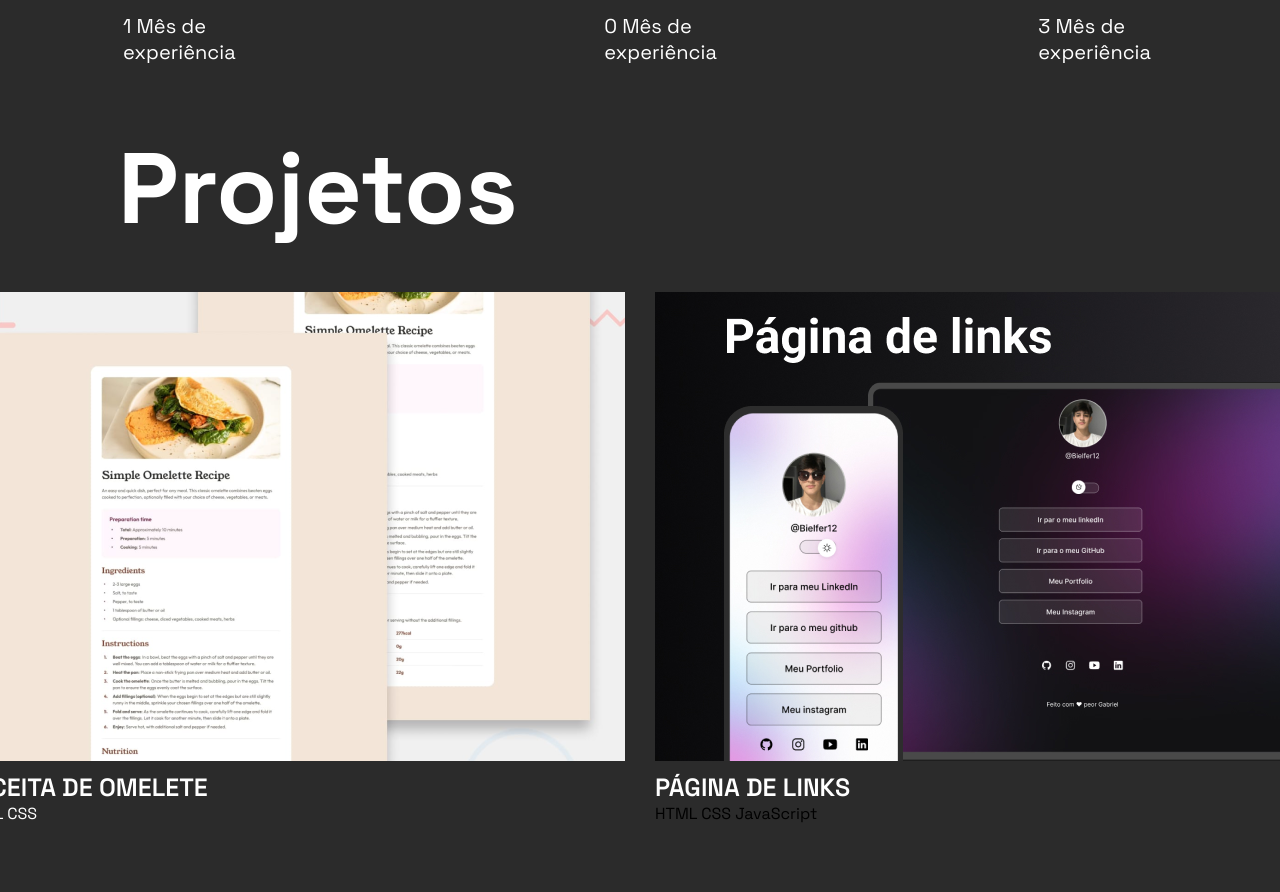
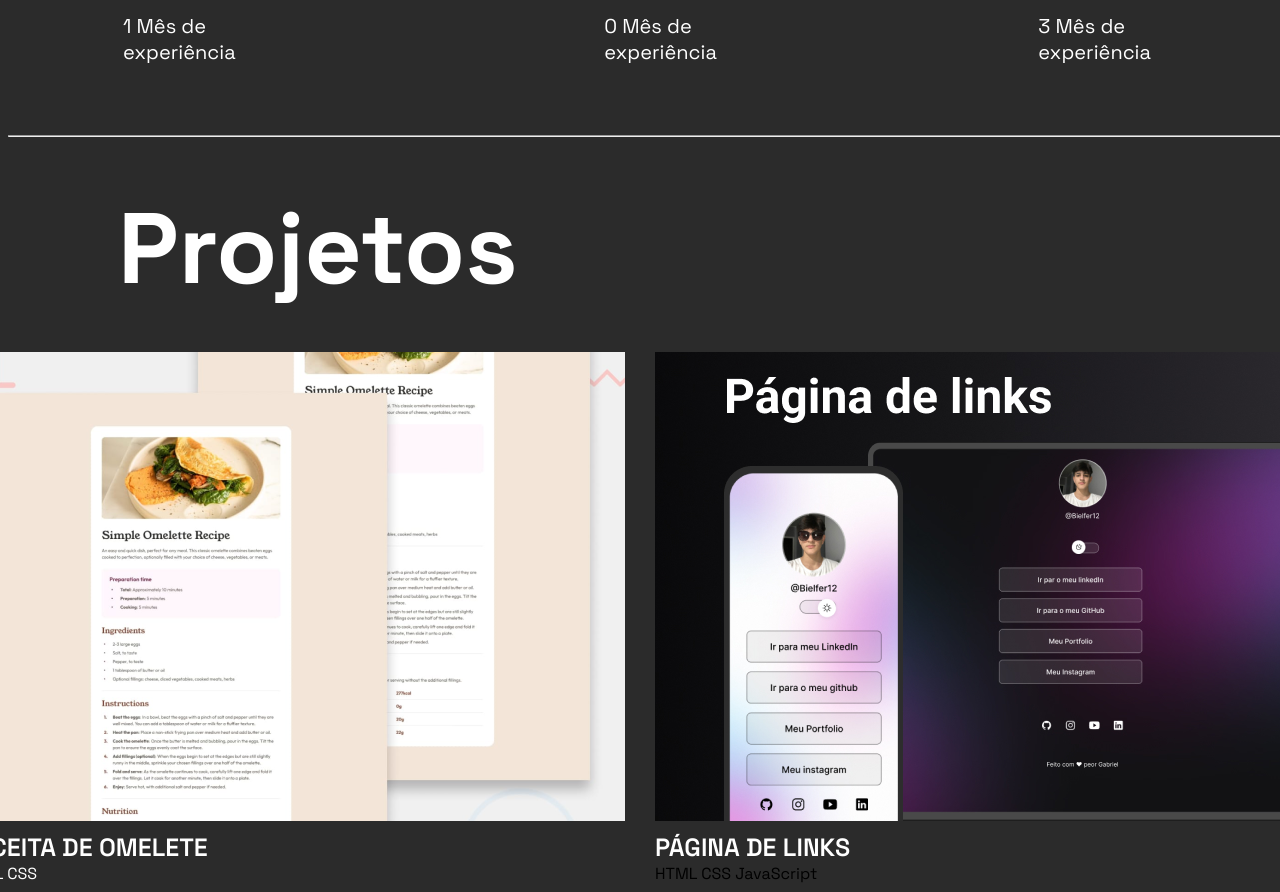
Before and after one commit to Bielfer12/meu_portfolio, a plain HTML site: page index.html in a window 1280 px wide. Shown: the part 1460-2352 px from the top of the page. Before the commit the page ends 2292 px from the top, so only its background shows below. Drawn offline with nearby package versions, Linux system fonts and the light colour scheme.

Commit message:
hr-commit

```diff
--- a/index.html
+++ b/index.html
@@ -60,6 +60,7 @@
         <P style="margin:20px 200px 20px 150px">0 Mês de experiência</P>
         <P style="margin:20px 100px 20px 100px">3 Mês de experiência</P>
     </div>
+    <hr style="width:1400px; margin-top: 50px;">
     <div id="projetos">
         <h4 style="margin-left: 110px;">Projetos</h4>
     </div>
```
